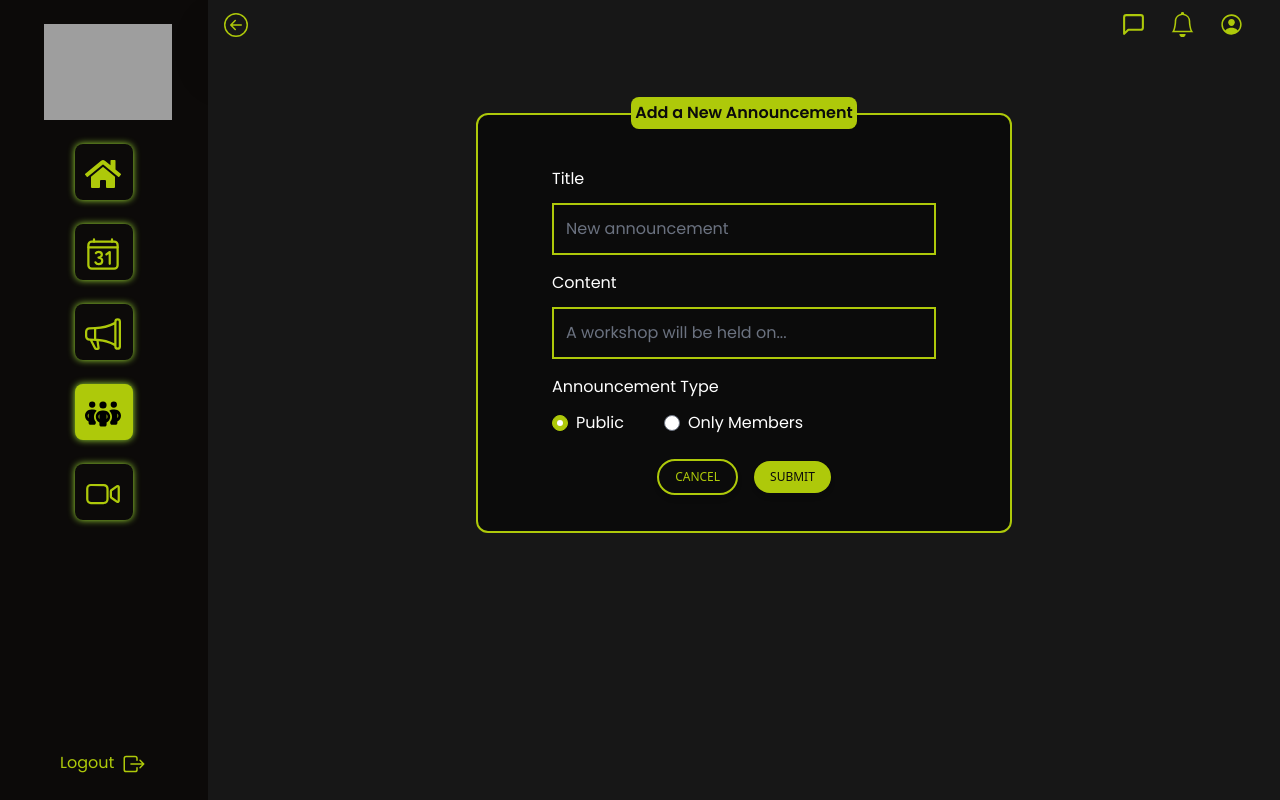
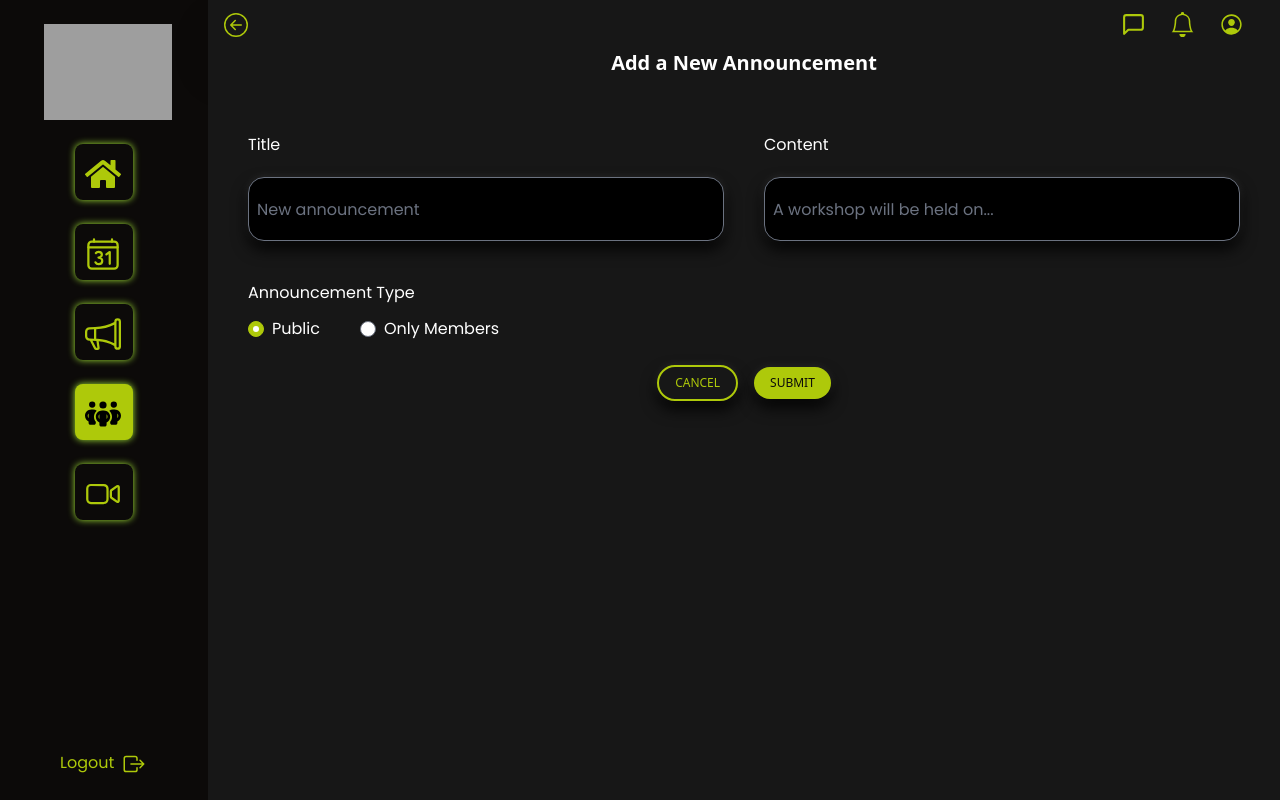
Before and after one commit to Anuraj2601/Eventix, a React (Vite) app: page /president/club/announcement/add in a window 1280 px wide. Built offline with nearby package versions, Linux system fonts and the light colour scheme; grey boxes are pictures that could not be loaded.

Commit message:
announcemnets form design

```diff
--- a/src/components/ClubRegistrationForm.jsx
+++ b/src/components/ClubRegistrationForm.jsx
@@ -116,7 +116,7 @@ const ClubRegistrationForm = () => {
       <div className="grid grid-cols-1 gap-4">
         <form onSubmit={handleSubmit}>
           <div className="grid gap-x-10 gap-y-6 mb-6 md:grid-cols-2">
-            {/* Club ID field */}
+
             <div className="flex flex-col gap-3">
               <label htmlFor="club_id" className="block mb-2">Club ID</label>
               <input
--- a/src/components/Recruitment.jsx
+++ b/src/components/Recruitment.jsx
@@ -174,7 +174,8 @@ const Recruitment = () => {
                         <th className="py-2 px-4">Action</th>
                     </tr>
                 </thead>
-                <tbody>
+                <tbody
+           className="min-w-full bg-black text-white rounded-xl text-center">
                     {filteredRegistrations.length > 0 ? (
                         filteredRegistrations.map((reg) => (
                             <tr key={reg.registrationId} className={selectedId === reg.registrationId ? 'bg-gray-100' : ''}>
--- a/src/pages/president/AddNewAnnouncementForm.jsx
+++ b/src/pages/president/AddNewAnnouncementForm.jsx
@@ -1,10 +1,9 @@
-import React, { useEffect, useState} from 'react'
+import React, { useEffect, useState } from 'react';
 import Sidebar from "../../components/Sidebar";
 import Navbar from "../../components/Navbar";
-import { Badge, Button } from "@material-tailwind/react";
-import { Radio } from "@material-tailwind/react";
+import { Button, Typography } from "@material-tailwind/react";
 import AnnouncementService from '../../service/AnnouncementService';
-import { Link, useLocation, useNavigate, useParams } from 'react-router-dom';
+import { useLocation, useNavigate, useParams } from 'react-router-dom';
 
 const AddNewAnnouncementForm = () => {
     const navigate = useNavigate();
@@ -13,12 +12,11 @@ const AddNewAnnouncementForm = () => {
     const [title, setTitle] = useState('');
     const [content, setContent] = useState('');
     const [announcementType, setAnnouncementType] = useState('PUBLIC');
-    const [errors, setErrors] = useState('');
+    const [errors, setErrors] = useState({});
     const [isLoading, setIsLoading] = useState(true);
 
     const { id } = useParams();
     const { club } = location.state || {};
-    //console.log("club in new announcement", club);
 
     const handleRadioChange = (e) => {
         setAnnouncementType(e.target.value);
@@ -27,7 +25,7 @@ const AddNewAnnouncementForm = () => {
     const validate = () => {
         const newErrors = {};
 
-        if (!title) newErrors.title = "Title name is required.";
+        if (!title) newErrors.title = "Title is required.";
         if (!content) newErrors.content = "Announcement content is required.";
         if (!announcementType) newErrors.announcementType = "Announcement type is required.";
 
@@ -35,42 +33,34 @@ const AddNewAnnouncementForm = () => {
         return Object.keys(newErrors).length === 0;
     };
 
-    useEffect(()=>{
-
+    useEffect(() => {
         const fetchAnnouncementDetails = async () => {
-            if(id){
-                try{
+            if (id) {
+                try {
                     const token = localStorage.getItem('token');
                     const response = await AnnouncementService.getAnnouncementById(id, token);
-                    console.log('Response:', response);
                     const { content } = response;
 
-                    if(content){
+                    if (content) {
                         setTitle(content.title || '');
                         setContent(content.content || '');
                         setAnnouncementType(content.type || '');
-
-
-                    }else{
+                    } else {
                         console.warn('Content is undefined or null');
                     }
                     setIsLoading(false);
-
-                }catch(error){
+                } catch (error) {
                     console.error("Error fetching announcement details:", error);
                     setErrors("Failed to fetch announcement details");
                     setIsLoading(false);
                 }
-
-            }else{
+            } else {
                 setIsLoading(false);
             }
         };
 
         fetchAnnouncementDetails();
-
-    }, [id])
-
+    }, [id]);
 
     const handleSubmit = async (e) => {
         e.preventDefault();
@@ -78,21 +68,9 @@ const AddNewAnnouncementForm = () => {
         if (!validate()) return;
 
         const token = localStorage.getItem('token');
-        // const formData = new FormData();
-
-        // formData.append('data', new Blob([JSON.stringify({
-        //     title,
-        //     content,
-        //     announcementType,
-
-        // })], { type: 'application/json' }));
-
-
 
         try {
-
-            if(id){
-
+            if (id) {
                 const response = await AnnouncementService.updateAnnouncement(
                     id,
                     title,
@@ -101,14 +79,10 @@ const AddNewAnnouncementForm = () => {
                     club.club_id,
                     token
                 );
-
-
                 alert('Announcement updated successfully');
                 console.log('Announcement updated:', response);
                 navigate(-1);
-
-            }else{
-
+            } else {
                 const response = await AnnouncementService.saveAnnouncement(
                     title,
                     content,
@@ -116,39 +90,21 @@ const AddNewAnnouncementForm = () => {
                     club.club_id,
                     token
                 );
-
-
                 alert('Announcement added successfully');
                 console.log('Announcement added:', response);
                 navigate(-1);
-
             }
-
-
-
-        } catch(error) {
+        } catch (error) {
             console.error("Error processing Announcement:", error);
-
             const errorMessages = error.response ? error.response.data.errors : { global: error.message };
             setErrors(errorMessages);
             setTimeout(() => setErrors({}), 5000);
         }
-
-
     };
-
-    function pageTitle() {
-        if (id) {
-          return "Update Announcement";
-        } else {
-          return "Add a New Announcement";
-        }
-      }
 
     const handleCancel = () => {
         navigate(-1);
-
-    }
+    };
 
     return (
         <div>
@@ -157,47 +113,41 @@ const AddNewAnnouncementForm = () => {
                 <div className='flex flex-col flex-1'>
                     <Navbar className="sticky top-0 z-10 p-4"/>
                     <div className='bg-neutral-900 text-white flex flex-col flex-1 overflow-auto'>
-                {/* <div className='flex mx-5 my-6 relative'>
-                    <Badge placement='top-end' className='w-4 h-4 rounded-full bg-[#AEC90A] absolute -top-1 -right-1'>
-                        <Button className='bg-neutral-900 border-2 border-[#AEC90A] font-medium py-2 px-4 rounded-xl'></Button>
-                    </Badge>
-
-                </div> */}
-                <div className='my-16'>
-                <div className='flex flex-col items-center justify-center relative'>
-                    <div className='bg-[#AEC90A] text-[#0B0B0B] p-1 rounded-lg font-semibold absolute -top-4'>{pageTitle()}</div>
-                    <div className="bg-[#0B0B0B] flex flex-col items-center justify-center border-2 border-[#AEC90A] rounded-xl w-1/2 py-9">
-
-                        <form onSubmit={handleSubmit} >
-                        <div className="flex flex-col w-full">
-                            <div className="flex flex-col gap-3 w-96 mt-4">
-                                <label htmlFor="title">Title</label>
-                                <input type="text" placeholder='New announcement' className='block p-3 border-2 border-[#AEC90A] bg-[#0B0B0B]'
+                        <Typography variant="h5" className="mb-4 text-center">
+                            {id ? "Update Announcement" : "Add a New Announcement"}
+                        </Typography>
+                        <div className="grid grid-cols-1 gap-4 p-10 ">
+                            <form onSubmit={handleSubmit}>
+                                <div className="grid gap-x-10 gap-y-6 mb-6 md:grid-cols-2">
+                                    <div className="flex flex-col gap-3">
+                                        <label htmlFor="title" className="block mb-2">Title</label>
+                                        <input
+                                            type="text"
+                                            placeholder="New announcement"
+                                            className="w-full h-16 bg-black text-white p-2 rounded-2xl"
+                                            style={{ boxShadow: '0 8px 16px rgba(0, 0, 0, 0.9), 0 0 8px rgba(255, 255, 255, 0.1)' }}
                                             id='title'
                                             value={title}
                                             onChange={(e) => setTitle(e.target.value)}
                                         />
                                         {errors.title && <div className="text-red-500">{errors.title}</div>}
                                     </div>
-                            <div className="flex flex-col gap-3  w-96 mt-4">
-                                <label htmlFor="content">Content</label>
-                                <input type="text" placeholder='A workshop will be held on...' className='p-3 border-2 border-[#AEC90A] bg-[#0B0B0B]'
+                                    <div className="flex flex-col gap-3  ">
+                                        <label htmlFor="content" className="block mb-2">Content</label>
+                                        <input
+                                            type="text"
+                                            placeholder="A workshop will be held on..."
+                                            className="w-full h-16 bg-black text-white p-2 rounded-2xl"
+                                            style={{ boxShadow: '0 8px 16px rgba(0, 0, 0, 0.9), 0 0 8px rgba(255, 255, 255, 0.1)' }}
                                             id='content'
                                             value={content}
                                             onChange={(e) => setContent(e.target.value)}
                                         />
                                         {errors.content && <div className="text-red-500">{errors.content}</div>}
                                     </div>
-                            <div className="flex flex-col gap-3  w-96 mt-4">
-                                <label htmlFor="">Announcement Type</label>
+                                    <div className="flex flex-col gap-3 w-96 mt-4">
+                                        <label>Announcement Type</label>
                                         <div className="flex gap-10 text-white">
-                                    {/* <Radio name="type" label="Public" className="checked:bg-primary checked:border-primary "
-                                    checked={announcementType === 'PUBLIC'}
-                                    onChange={(e) => setAnnouncementType(e.target.value)}/>
-                                    <Radio name="type" label="Only Members" className='checked:bg-primary checked:border-primary'
-                                    value="ONLY_MEMBERS"
-                                    checked={announcementType === 'ONLY_MEMBERS'}
-                                    onChange={(e) => setAnnouncementType(e.target.value)}/> */}
                                             <label className="flex items-center gap-2">
                                                 <input
                                                     type="radio"
@@ -223,29 +173,18 @@ const AddNewAnnouncementForm = () => {
                                         </div>
                                         {errors.announcementType && <div className="text-red-500">{errors.announcementType}</div>}
                                     </div>
-
                                 </div>
-
                                 <div className="flex items-center justify-center mt-6 gap-4">
-                            <Button onClick={handleCancel} className='border-2 border-[#AEC90A] px-4 py-2 rounded-3xl font-medium text-[#AEC90A]'>Cancel</Button>
-                            <Button type='submit' className='bg-[#AEC90A] px-4 py-2 rounded-3xl font-medium text-[#0B0B0B]'>Submit</Button>
+                                    <Button onClick={handleCancel} className='border-2 border-[#AEC90A] px-4 py-2 rounded-3xl font-medium text-[#AEC90A]'  style={{ boxShadow: '0 8px 16px rgba(0, 0, 0, 0.9), 0 0 8px rgba(255, 255, 255, 0.1)' }}>Cancel</Button>
+                                    <Button type='submit' className='bg-[#AEC90A] px-4 py-2 rounded-3xl font-medium text-[#0B0B0B]'  style={{ boxShadow: '0 8px 16px rgba(0, 0, 0, 0.9), 0 0 8px rgba(255, 255, 255, 0.1)' }}>Submit</Button>
                                 </div>
-
                             </form>
-
-                    </div>
-
                         </div>
                     </div>
+                </div>
+            </div>
+        </div>
+    );
+};
 
-            </div>
-
-        </div>
-
-        </div>
-
-    </div>
-  )
-}
-
-export default AddNewAnnouncementForm
+export default AddNewAnnouncementForm;
```
Lines whose indentation alone changed are shown as unchanged.
